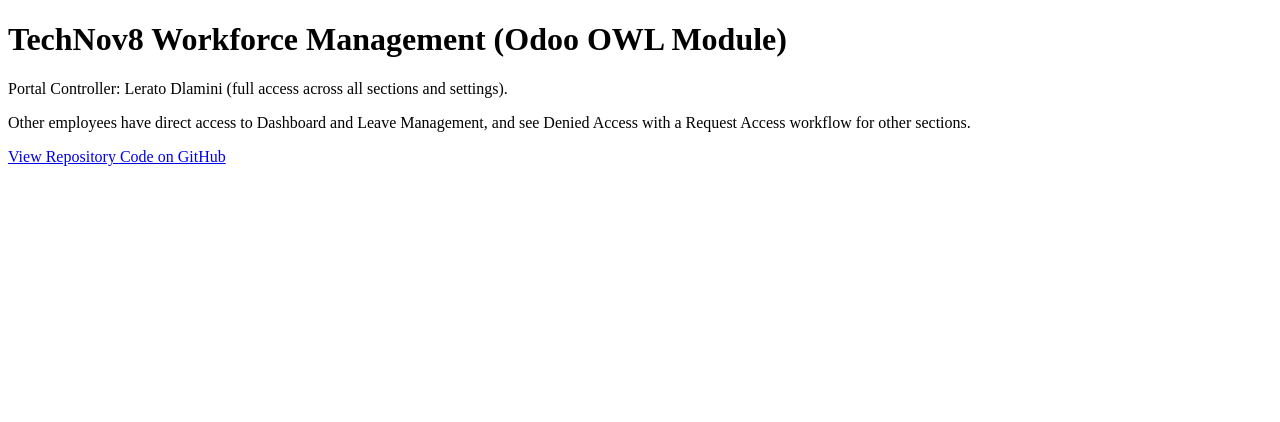
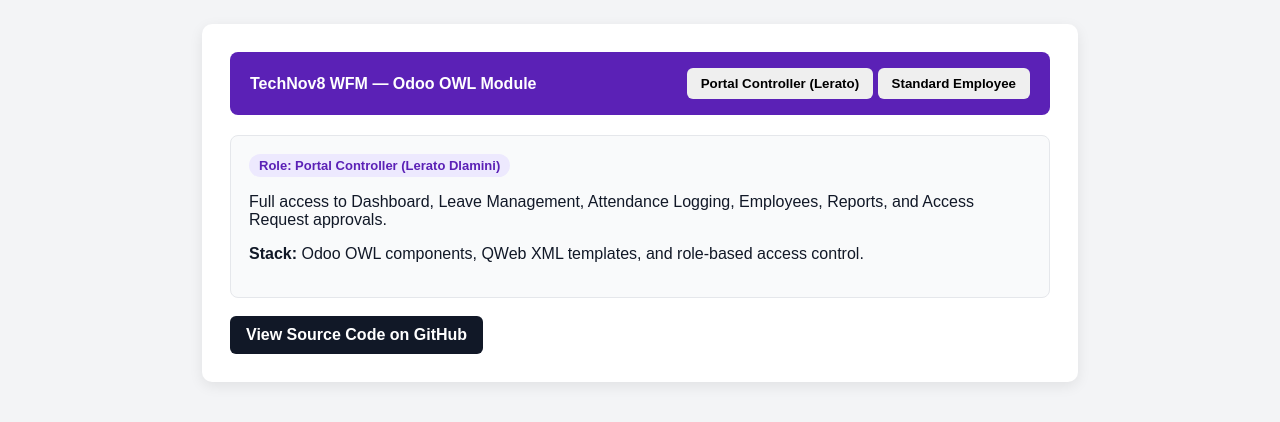
Before and after one commit to LinconNkavi/technov8-wfm, a plain HTML site: page index.html in a window 1280 px wide. Drawn offline with Linux system fonts and the light colour scheme.

Commit message:
Update index.html

```diff
--- a/index.html
+++ b/index.html
@@ -3,12 +3,45 @@
 <head>
   <meta charset="UTF-8" />
   <meta name="viewport" content="width=device-width, initial-scale=1.0" />
-  <title>TechNov8 Workforce Management Portal</title>
+  <title>TechNov8 WFM - Odoo OWL Portal</title>
+  <style>
+    body { font-family: Arial, sans-serif; background: #f3f4f6; color: #111827; margin: 0; padding: 24px; }
+    .card { max-width: 820px; margin: 0 auto; background: #ffffff; border-radius: 10px; padding: 28px; box-shadow: 0 4px 14px rgba(0,0,0,0.08); }
+    .header { background: #5b21b6; color: #ffffff; padding: 16px 20px; border-radius: 8px; display: flex; justify-content: space-between; align-items: center; flex-wrap: wrap; gap: 10px; }
+    .btns button { padding: 8px 14px; border: none; border-radius: 6px; font-weight: bold; cursor: pointer; }
+    .box { margin-top: 20px; padding: 18px; background: #f9fafb; border: 1px solid #e5e7eb; border-radius: 8px; }
+    .badge { display: inline-block; background: #ede9fe; color: #5b21b6; padding: 4px 10px; border-radius: 999px; font-weight: bold; font-size: 13px; }
+    a.link-btn { display: inline-block; margin-top: 18px; background: #111827; color: #ffffff; padding: 10px 16px; border-radius: 6px; text-decoration: none; font-weight: bold; }
+  </style>
 </head>
 <body>
-  <h1>TechNov8 Workforce Management (Odoo OWL Module)</h1>
-  <p>Portal Controller: Lerato Dlamini (full access across all sections and settings).</p>
-  <p>Other employees have direct access to Dashboard and Leave Management, and see Denied Access with a Request Access workflow for other sections.</p>
-  <p><a href="https://github.com/LinconNkavi/technov8-wfm">View Repository Code on GitHub</a></p>
+  <div class="card">
+    <div class="header">
+      <strong>TechNov8 WFM — Odoo OWL Module</strong>
+      <div class="btns">
+        <button onclick="showRole('controller')">Portal Controller (Lerato)</button>
+        <button onclick="showRole('employee')">Standard Employee</button>
+      </div>
+    </div>
+    <div class="box">
+      <span class="badge" id="roleBadge">Role: Portal Controller (Lerato Dlamini)</span>
+      <p id="roleText">Full access to Dashboard, Leave Management, Attendance Logging, Employees, Reports, and Access Request approvals.</p>
+      <p><strong>Stack:</strong> Odoo OWL components, QWeb XML templates, and role-based access control.</p>
+    </div>
+    <a class="link-btn" href="https://github.com/LinconNkavi/technov8-wfm">View Source Code on GitHub</a>
+  </div>
+  <script>
+    function showRole(role) {
+      const badge = document.getElementById('roleBadge');
+      const text = document.getElementById('roleText');
+      if (role === 'controller') {
+        badge.textContent = 'Role: Portal Controller (Lerato Dlamini)';
+        text.textContent = 'Full access to Dashboard, Leave Management, Attendance Logging, Employees, Reports, and Access Request approvals.';
+      } else {
+        badge.textContent = 'Role: Standard Employee';
+        text.textContent = 'Direct access to Dashboard and Leave Management; other tabs show Denied Access with a Request Access workflow.';
+      }
+    }
+  </script>
 </body>
 </html>
```
